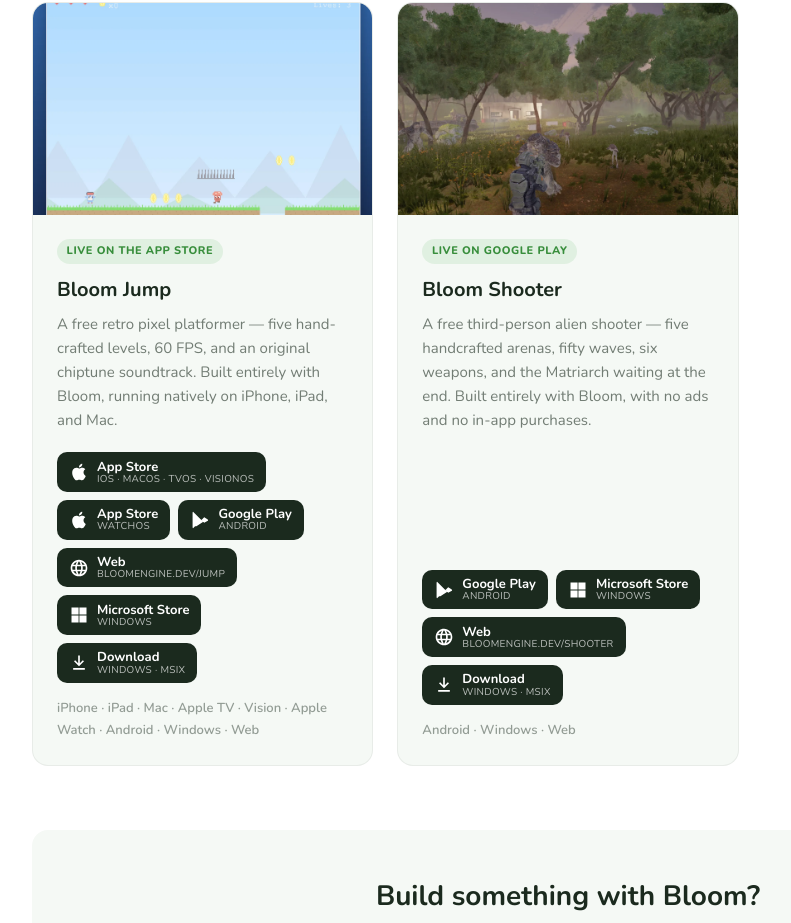
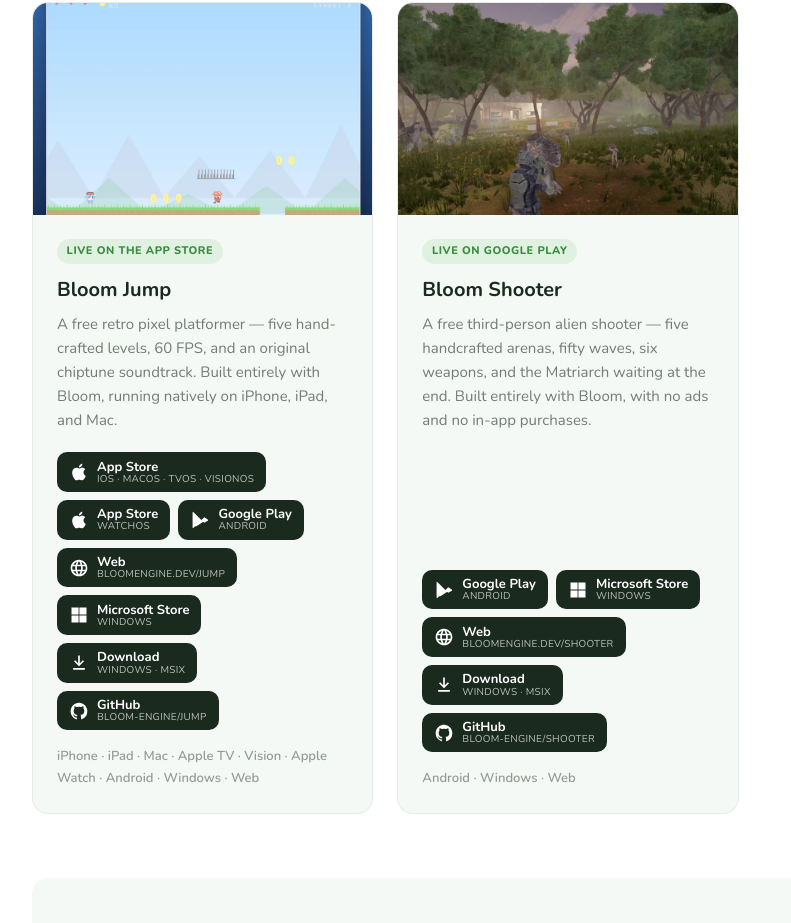
Before and after one commit to Bloom-Engine/landing, an Astro site: page /showcase in a window 1280 px wide. Shown: the part 323-1246 px from the top of the page, without its empty margins (72-863 px from the left). Built offline with nearby package versions, Linux system fonts and the light colour scheme; Astro itself is replaced by a stand-in of ours.

Commit message:
Showcase: link each game's GitHub repo

```diff
--- a/src/components/ShowcasePage.astro
+++ b/src/components/ShowcasePage.astro
@@ -56,6 +56,12 @@ const games = [
         url: "/downloads/bloom-jump/BloomJump-1.0.83.0.msix",
         kind: "download",
       },
+      {
+        label: "GitHub",
+        sublabel: "Bloom-Engine/jump",
+        url: "https://github.com/Bloom-Engine/jump",
+        kind: "github",
+      },
     ],
   },
   {
@@ -90,6 +96,12 @@ const games = [
         sublabel: "Windows · MSIX",
         url: "/downloads/bloom-shooter/BloomShooter-1.0.7.0.msix",
         kind: "download",
+      },
+      {
+        label: "GitHub",
+        sublabel: "Bloom-Engine/shooter",
+        url: "https://github.com/Bloom-Engine/shooter",
+        kind: "github",
       },
     ],
   },
@@ -129,6 +141,8 @@ const games = [
                       <svg width="20" height="20" viewBox="0 0 24 24" fill="currentColor" aria-hidden="true"><path d="M3.6 2.1c-.3.3-.5.7-.5 1.2v17.4c0 .5.2.9.5 1.2l.1.1 9.7-9.7v-.2L3.7 2zM17 15.3l-3.2-3.2v-.2L17 8.7l.1.1 3.8 2.2c1.1.6 1.1 1.7 0 2.3zm-1-1.1l-2.4-2.4-7.5 7.5c.4.4 1 .4 1.6.1zm-9.9 5.3 7.5-7.5-7.5-7.5z"/></svg>
                     ) : s.kind === "microsoft" ? (
                       <svg width="20" height="20" viewBox="0 0 24 24" fill="currentColor" aria-hidden="true"><path d="M3 3h8.5v8.5H3zM12.5 3H21v8.5h-8.5zM3 12.5h8.5V21H3zM12.5 12.5H21V21h-8.5z"/></svg>
+                    ) : s.kind === "github" ? (
+                      <svg width="20" height="20" viewBox="0 0 24 24" fill="currentColor" aria-hidden="true"><path d="M12 2C6.48 2 2 6.58 2 12.25c0 4.53 2.87 8.37 6.84 9.73.5.1.68-.22.68-.49 0-.24-.01-.88-.01-1.73-2.78.62-3.37-1.37-3.37-1.37-.45-1.18-1.11-1.5-1.11-1.5-.91-.64.07-.62.07-.62 1 .07 1.53 1.06 1.53 1.06.89 1.57 2.34 1.11 2.91.85.09-.66.35-1.11.63-1.37-2.22-.26-4.56-1.14-4.56-5.07 0-1.12.39-2.03 1.03-2.75-.1-.26-.45-1.3.1-2.71 0 0 .84-.28 2.75 1.05a9.3 9.3 0 0 1 5 0c1.91-1.33 2.75-1.05 2.75-1.05.55 1.41.2 2.45.1 2.71.64.72 1.03 1.63 1.03 2.75 0 3.94-2.34 4.81-4.57 5.06.36.32.68.94.68 1.9 0 1.37-.01 2.48-.01 2.82 0 .27.18.6.69.49A10.26 10.26 0 0 0 22 12.25C22 6.58 17.52 2 12 2z"/></svg>
                     ) : s.kind === "download" ? (
                       <svg width="20" height="20" viewBox="0 0 24 24" fill="currentColor" aria-hidden="true"><path d="M11 3h2v9.17l3.59-3.58L18 10l-6 6-6-6 1.41-1.41L11 12.17zM5 18h14v2H5z"/></svg>
                     ) : (
```
